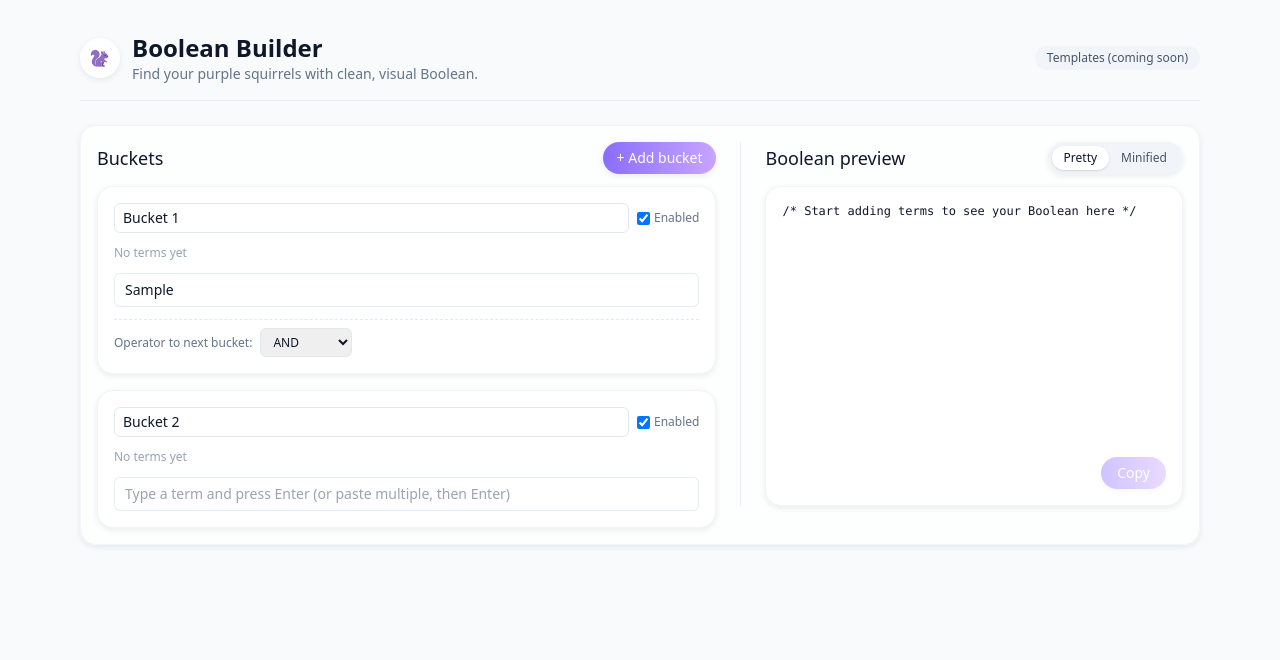
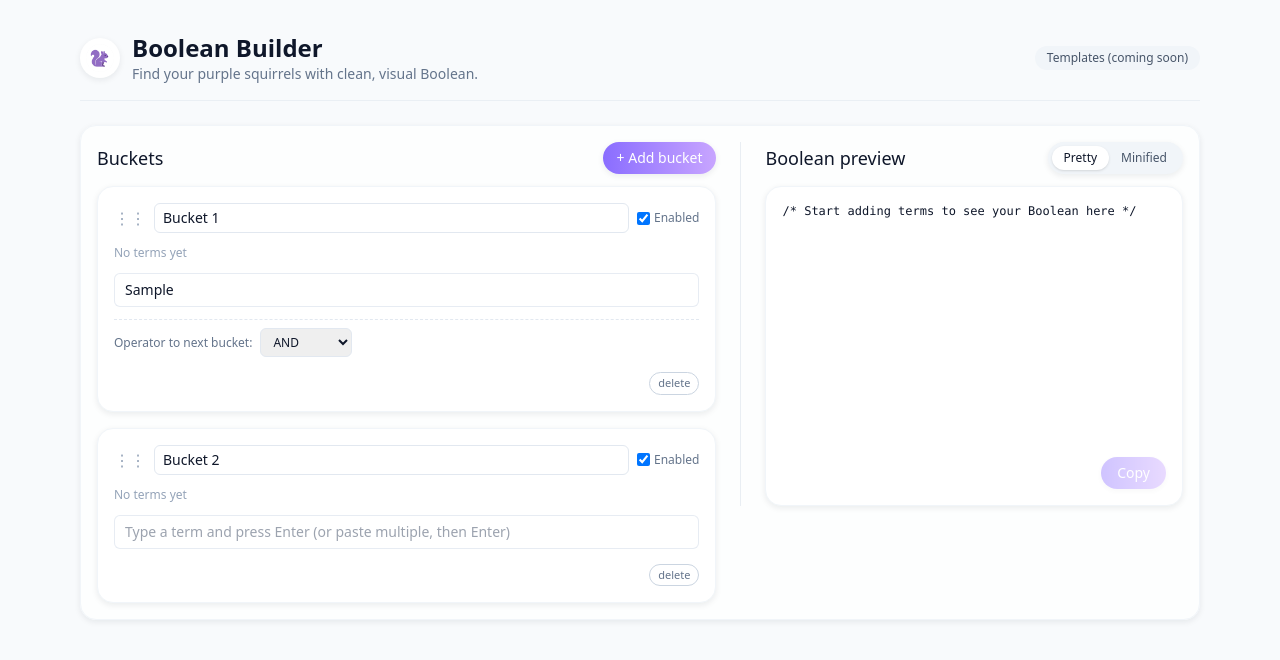
Before and after one commit to SomeGuy02312/boolean_builder, a React (Vite) app: page / in a window 1280 px wide. Both pictures are taken after typing "Sample" into the empty fields and a click on the button "+ Add bucket". Shown: the top 660 px of the page. Built offline with nearby package versions, Linux system fonts and the light colour scheme.

Commit message:
feat: DnD bucket management

```diff
--- a/package.json
+++ b/package.json
@@ -10,6 +10,9 @@
     "preview": "vite preview"
   },
   "dependencies": {
+    "@dnd-kit/core": "^6.3.1",
+    "@dnd-kit/modifiers": "^9.0.0",
+    "@dnd-kit/sortable": "^10.0.0",
     "@tailwindcss/vite": "^4.1.17",
     "canvas-confetti": "^1.9.4",
     "react": "^19.2.0",
--- a/src/App.tsx
+++ b/src/App.tsx
@@ -136,6 +136,44 @@ function App() {
     );
   };
 
+  const handleReorderBuckets = (orderedIds: string[]) => {
+    updateBuckets((prev) => {
+      const idToBucket = new Map(prev.map((b) => [b.id, b]));
+      const reordered: Bucket[] = [];
+
+      for (const id of orderedIds) {
+        const bucket = idToBucket.get(id);
+        if (bucket) reordered.push(bucket);
+      }
+
+      // In case something went weird, fall back
+      if (!reordered.length) return prev;
+
+      return reordered;
+    });
+  };
+
+  const handleDeleteBucket = (id: string) => {
+    updateBuckets((prev) => {
+      const filtered = prev.filter((b) => b.id !== id);
+
+      // If deleting would leave us with no buckets, create a fresh empty one
+      if (filtered.length === 0) {
+        return [
+          {
+            id: "bucket-1",
+            name: "Bucket 1",
+            terms: [],
+            isEnabled: true,
+            operatorAfter: "AND",
+          },
+        ];
+      }
+
+      return filtered;
+    });
+  };
+
   const handleAddBucket = () => {
     updateBuckets((prev) => {
       if (prev.length >= 8) return prev; // max buckets
@@ -204,6 +242,8 @@ function App() {
               handleRemoveTerm={handleRemoveTerm}
               handleAddTerm={handleAddTerm}
               handleOperatorChange={handleOperatorChange}
+              handleReorderBuckets={handleReorderBuckets}
+              handleDeleteBucket={handleDeleteBucket}
             />
 
             {/* Right: Boolean preview */}
--- a/src/components/BucketCard.tsx
+++ b/src/components/BucketCard.tsx
@@ -1,3 +1,5 @@
+import { useSortable } from "@dnd-kit/sortable";
+import { CSS } from "@dnd-kit/utilities";
 import type { Bucket, Operator } from "../lib/types";
 import TermPill from "./TermPill";
 
@@ -11,6 +13,8 @@ type BucketCardProps = {
   onAddTerm: (bucketId: string, term: string) => void;
   onRemoveTerm: (bucketId: string, termIndex: number) => void;
   onOperatorChange: (bucketId: string, operator: Operator) => void;
+  onDelete: (id: string) => void;
+  canDelete: boolean;
 };
 
 const BucketCard = ({
@@ -23,20 +27,45 @@ const BucketCard = ({
   onAddTerm,
   onRemoveTerm,
   onOperatorChange,
+  onDelete,
+  canDelete,
 }: BucketCardProps) => {
+  const { attributes, listeners, setNodeRef, transform, transition, isDragging } =
+    useSortable({ id: bucket.id });
+
+  const style = {
+    transform: CSS.Transform.toString(transform),
+    transition,
+    opacity: isDragging ? 0.85 : 1,
+  };
+
   return (
     <div
+      ref={setNodeRef}
+      style={style}
       className="rounded-bucket bg-card shadow-soft border border-slate-100 p-4 space-y-3 hover:shadow-softLg hover:-translate-y-[1px] transition"
       data-bucket-index={index}
     >
       {/* Bucket header */}
       <div className="flex items-center justify-between gap-2">
+        <div className="flex items-center gap-2 flex-1">
+          <button
+            type="button"
+            {...attributes}
+            {...listeners}
+            className="cursor-grab active:cursor-grabbing text-slate-400 hover:text-slate-600"
+            aria-label="Reorder bucket"
+          >
+            ⋮⋮
+          </button>
           <input
             type="text"
             value={bucket.name}
             onChange={(e) => onNameChange(bucket.id, e.target.value)}
             className="flex-1 rounded-md border border-slate-200 px-2 py-1 text-sm focus:outline-none focus:ring-2 focus:ring-primary"
           />
+        </div>
+
         <label className="flex items-center gap-1 text-xs text-slate-500">
           <input
             type="checkbox"
@@ -104,6 +133,18 @@ const BucketCard = ({
           </select>
         </div>
       )}
+
+      {canDelete && (
+        <div className="text-right">
+          <button
+            type="button"
+            onClick={() => onDelete(bucket.id)}
+            className="inline-flex items-center rounded-full border border-slate-300 px-2 py-0.5 text-[11px] font-medium text-slate-500 hover:text-red-500 hover:border-red-400 transition"
+          >
+            delete
+          </button>
+        </div>
+      )}
     </div>
   );
 };
--- a/src/components/BucketsPanel.tsx
+++ b/src/components/BucketsPanel.tsx
@@ -1,4 +1,14 @@
 import type { Bucket, Operator } from "../lib/types";
+import {
+  DndContext,
+  type DragEndEvent,
+  closestCenter,
+} from "@dnd-kit/core";
+import {
+  SortableContext,
+  verticalListSortingStrategy,
+  arrayMove,
+} from "@dnd-kit/sortable";
 import BucketCard from "./BucketCard";
 
 type BucketsPanelProps = {
@@ -10,6 +20,8 @@ type BucketsPanelProps = {
   handleRemoveTerm: (bucketId: string, termIndex: number) => void;
   handleAddTerm: (bucketId: string, term: string) => void;
   handleOperatorChange: (bucketId: string, operator: Operator) => void;
+  handleReorderBuckets: (orderedIds: string[]) => void;
+  handleDeleteBucket: (id: string) => void;
 };
 
 const BucketsPanel = ({
@@ -21,7 +33,21 @@ const BucketsPanel = ({
   handleRemoveTerm,
   handleAddTerm,
   handleOperatorChange,
+  handleReorderBuckets,
+  handleDeleteBucket,
 }: BucketsPanelProps) => {
+  const handleDragEnd = (event: DragEndEvent) => {
+    const { active, over } = event;
+    if (!over || active.id === over.id) return;
+
+    const oldIndex = buckets.findIndex((b) => b.id === active.id);
+    const newIndex = buckets.findIndex((b) => b.id === over.id);
+    if (oldIndex === -1 || newIndex === -1) return;
+
+    const newOrder = arrayMove(buckets, oldIndex, newIndex).map((b) => b.id);
+    handleReorderBuckets(newOrder);
+  };
+
   return (
     <section>
       <div className="flex items-center justify-between mb-3">
@@ -36,6 +62,11 @@ const BucketsPanel = ({
         </button>
       </div>
 
+      <DndContext collisionDetection={closestCenter} onDragEnd={handleDragEnd}>
+        <SortableContext
+          items={buckets.map((b) => b.id)}
+          strategy={verticalListSortingStrategy}
+        >
           <div className="space-y-4">
             {buckets.map((bucket, index) => (
               <BucketCard
@@ -49,9 +80,13 @@ const BucketsPanel = ({
                 onAddTerm={handleAddTerm}
                 onRemoveTerm={handleRemoveTerm}
                 onOperatorChange={handleOperatorChange}
+                onDelete={handleDeleteBucket}
+                canDelete={buckets.length > 1}
               />
             ))}
           </div>
+        </SortableContext>
+      </DndContext>
     </section>
   );
 };
```
Also changed, not shown: 2 other files (tests, documents, lock files or other folders). Lines whose indentation alone changed are shown as unchanged.
